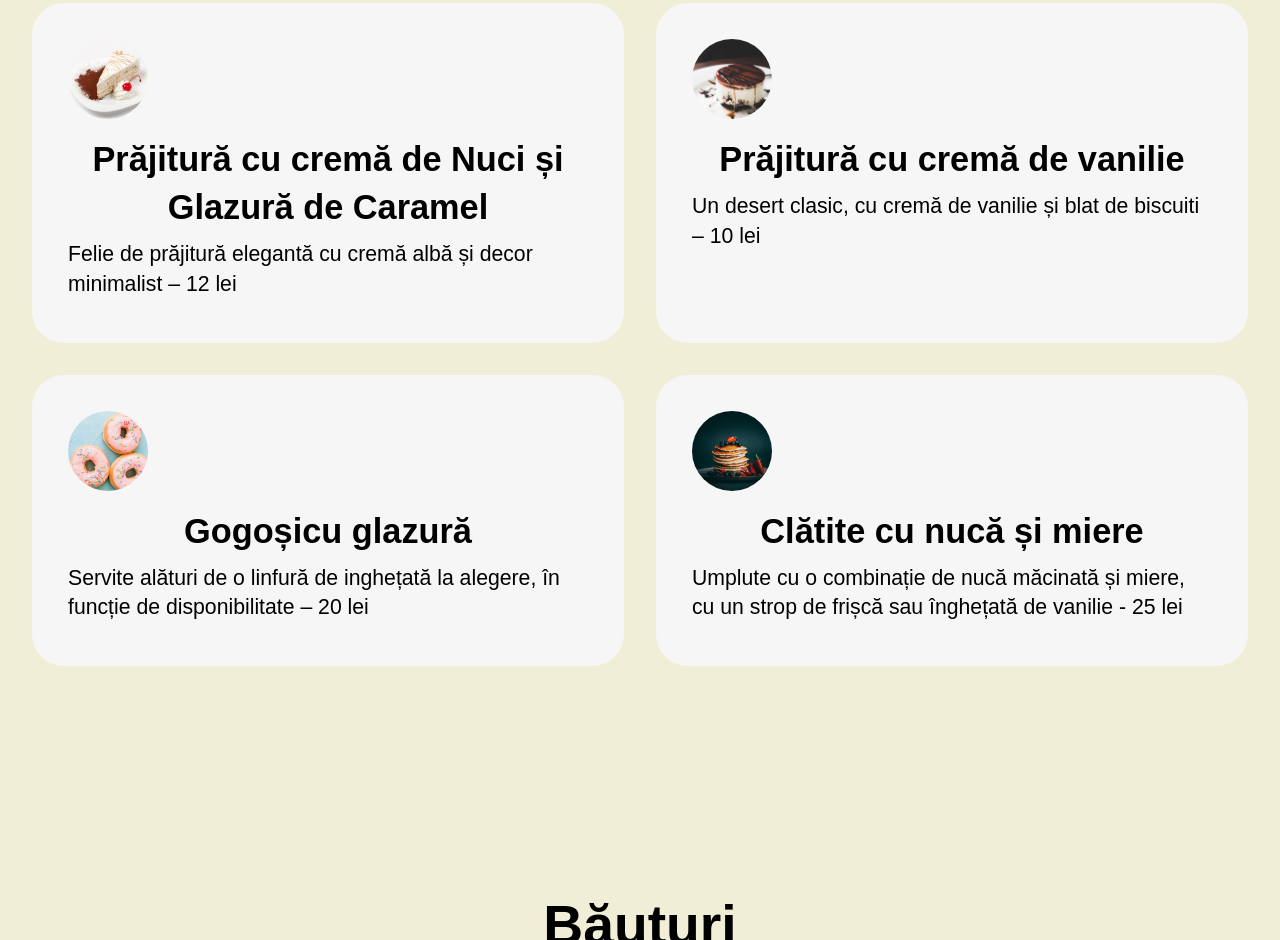
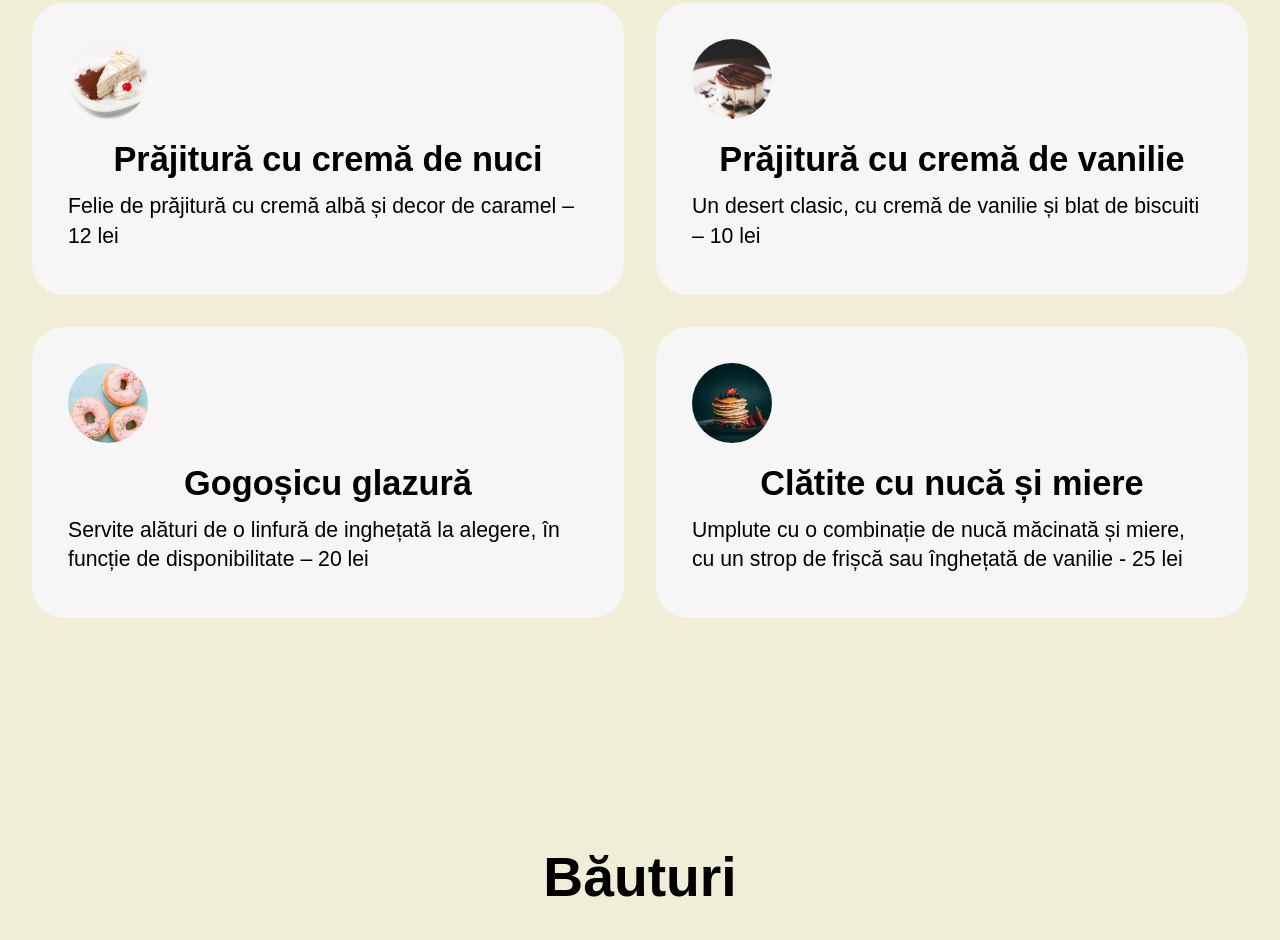
Before and after one commit to Santa-Corina/bread-bistro-, a plain HTML site: page meniu.html in a window 1280 px wide. Shown: the part 1533-2473 px from the top of the page. Drawn offline with Linux system fonts and the light colour scheme; files whose address does not match are found by name.

Commit message:
Update meniu.html

```diff
--- a/meniu.html
+++ b/meniu.html
@@ -167,8 +167,8 @@
 						<div class="img-wrapper mb-3">
 							<img src="prajitura-alba.jpg" alt="O felie de prăjitură, acoperită cu glazură albă, decorată cu modele sirop de caramel. Prajitura este așezată pe o farfurie albă, alături de o porție de frișcă și o cireașă roșie. În partea laterală a farfuriei, există un strat generos de cacao pudră  ">
 						</div>
-						<h3 class="card-title mbr-fonts-style display-5"><strong> Prăjitură cu cremă de Nuci și Glazură de Caramel</strong></h3>
-						<p class="card-text mbr-fonts-style display-7">Felie de prăjitură elegantă cu cremă albă și decor minimalist  – 12 lei
+						<h3 class="card-title mbr-fonts-style display-5"><strong> Prăjitură cu cremă de nuci</strong></h3>
+						<p class="card-text mbr-fonts-style display-7">Felie de prăjitură cu cremă albă și decor de caramel  – 12 lei
 						</p>
 					</div>
 				</div>
```
